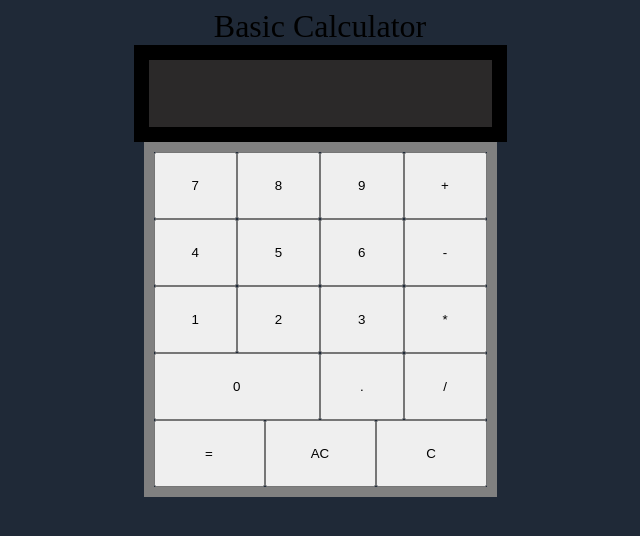
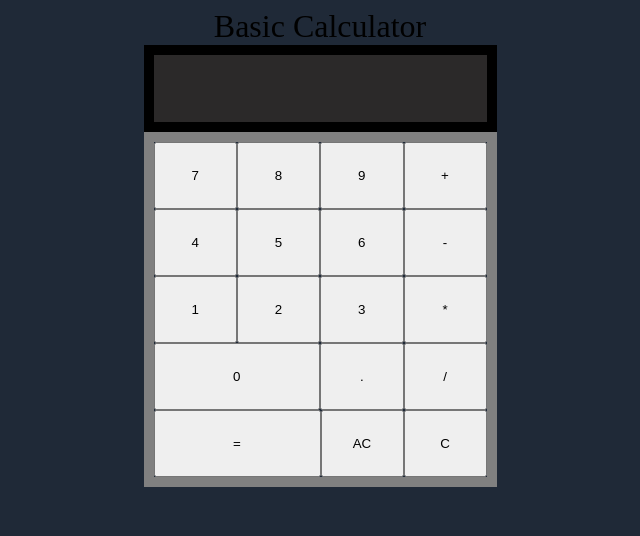
Before and after one commit to OneAvidLearner/calculator, a plain HTML site: page index.html in a window 1280 px wide. Shown: the whole page, without its empty margins (320-960 px from the left). Drawn offline with Linux system fonts and the light colour scheme.

Commit message:
resized the borders

```diff
--- a/style.css
+++ b/style.css
@@ -15,9 +15,9 @@ body{
     font-size: 30px;
     background-color: rgb(43, 41, 41);
     color: white;
-    width: 343px;
+    width: 333px;
     height: 67px;
-    border: 15px solid black;
+    border: 10px solid black;
 }
 
 .numbers {
@@ -42,9 +42,6 @@ button.operator{
 
 
 }
-button.operators{
-    background-color: blue;
-}
 .actions{
     display: flex;
     height: 67px;
@@ -52,13 +49,13 @@ button.operators{
 
 }
 button#equals{
-    width: 111px;
+    width: 167px;
 }
 button#clear{
-    width: 111px;
+    width: 83px;
 }
 button#backspace{
-    width: 111px;
+    width: 83px;
 
 }
 
```
